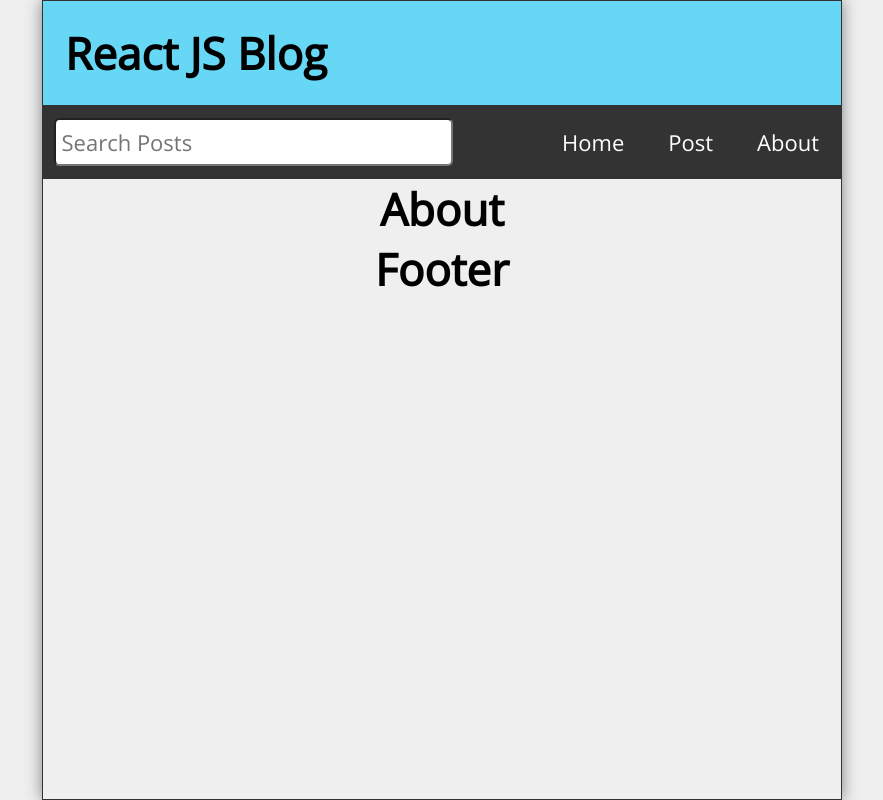
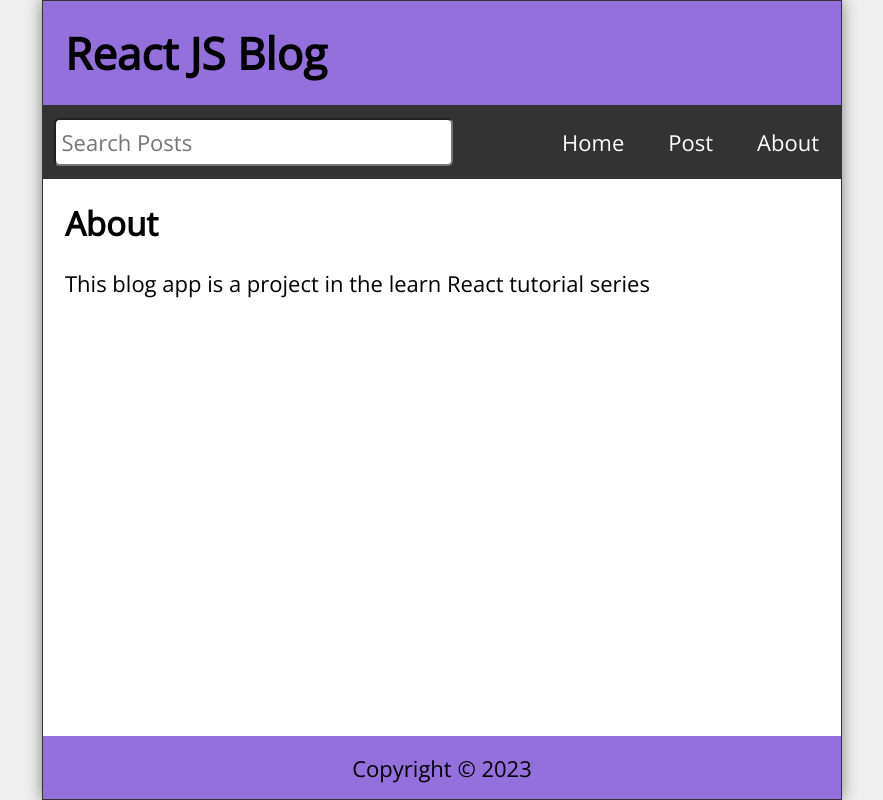
Before and after one commit to younnes-chebli/react-blog, a React (Create React App) app: page /about in a window 1280 px wide. Shown: the whole page, without its empty margins (198-1081 px from the left). Built offline with nearby package versions, Linux system fonts and the light colour scheme; the HTML template or start-up script is replaced by a standard one.

Commit message:
feat: react router hooks and links

```diff
--- a/src/About.js
+++ b/src/About.js
@@ -1,7 +1,10 @@
 const About = () => {
   return (
-    <main>
-        <h1>About</h1>
+    <main className="About">
+      <h2>About</h2>
+      <p style={{ marginTop: "1rem" }}>
+        This blog app is a project in the learn React tutorial series
+      </p>
     </main>
   )
 }
--- a/src/App.js
+++ b/src/App.js
@@ -38,11 +38,19 @@ function App() {
     }
   ])
 
+  const navigate = useNavigate()
   const [search, setSearch] = useState('')
   const [searchResults, setSearchResults] = useState([])
   const [postTitle, setPostTitle] = useState('')
   const [postBody, setPostBody] = useState('')
-  const navigate = useNavigate()
+
+  useEffect(() => {
+    const filteredPosts = posts.filter(post =>
+      post.title.toLowerCase().includes(search.toLowerCase())
+      || post.body.toLowerCase().includes(search.toLowerCase())
+    )
+    setSearchResults(filteredPosts.reverse())
+  }, [posts, search])
 
   const handleSubmit = (e) => {
     e.preventDefault()
@@ -68,7 +76,7 @@ function App() {
       <Header title='React JS Blog' />
       <Nav search={search} setSearch={setSearch} />
       <Routes>
-        <Route exact path='/' element={<Home posts={posts} />} />
+        <Route exact path='/' element={<Home posts={searchResults} />} />
         <Route exact path='/post' element={
           <NewPost
             handleSubmit={handleSubmit}
--- a/src/Footer.js
+++ b/src/Footer.js
@@ -1,7 +1,11 @@
 const Footer = () => {
+  const today = new Date();
+
   return (
-    <footer>
-        <h1>Footer</h1>
+    <footer className="Footer">
+      <p>
+        Copyright &copy; {today.getFullYear()}
+      </p>
     </footer>
   )
 }
--- a/src/Missing.js
+++ b/src/Missing.js
@@ -1,7 +1,12 @@
+import { Link } from "react-router-dom"
+
 const Missing = () => {
   return (
-    <main>
-        <h1>Missing</h1>
+    <main className="Missing">
+      <h2>Page Not Found</h2>
+      <p>
+        <Link to='/'>Back To Homepage</Link>
+      </p>
     </main>
   )
 }
--- a/src/PostPage.js
+++ b/src/PostPage.js
@@ -26,7 +26,7 @@ const PostPage = ({ posts, handleDelete }) => {
           <>
             <h2>Post Not Found</h2>
             <p>
-              <Link to='/'>Back To HomePage</Link>
+              <Link to='/'>Back To Homepage</Link>
             </p>
           </>}
       </article>
--- a/src/index.css
+++ b/src/index.css
@@ -41,7 +41,7 @@ body {
 .Header,
 .Footer {
   width: 100%;
-  background-color: #66d8f5;
+  background-color: mediumpurple;
   padding: 1rem;
   display: flex;
   justify-content: space-between;
@@ -218,7 +218,7 @@ body {
   border-radius: 0.25rem;
   padding: 0.5rem;
   font-size: 1rem;
-  background-color: red;
+  background-color: blueviolet;
   color: #fff;
   cursor: pointer;
 }
```
